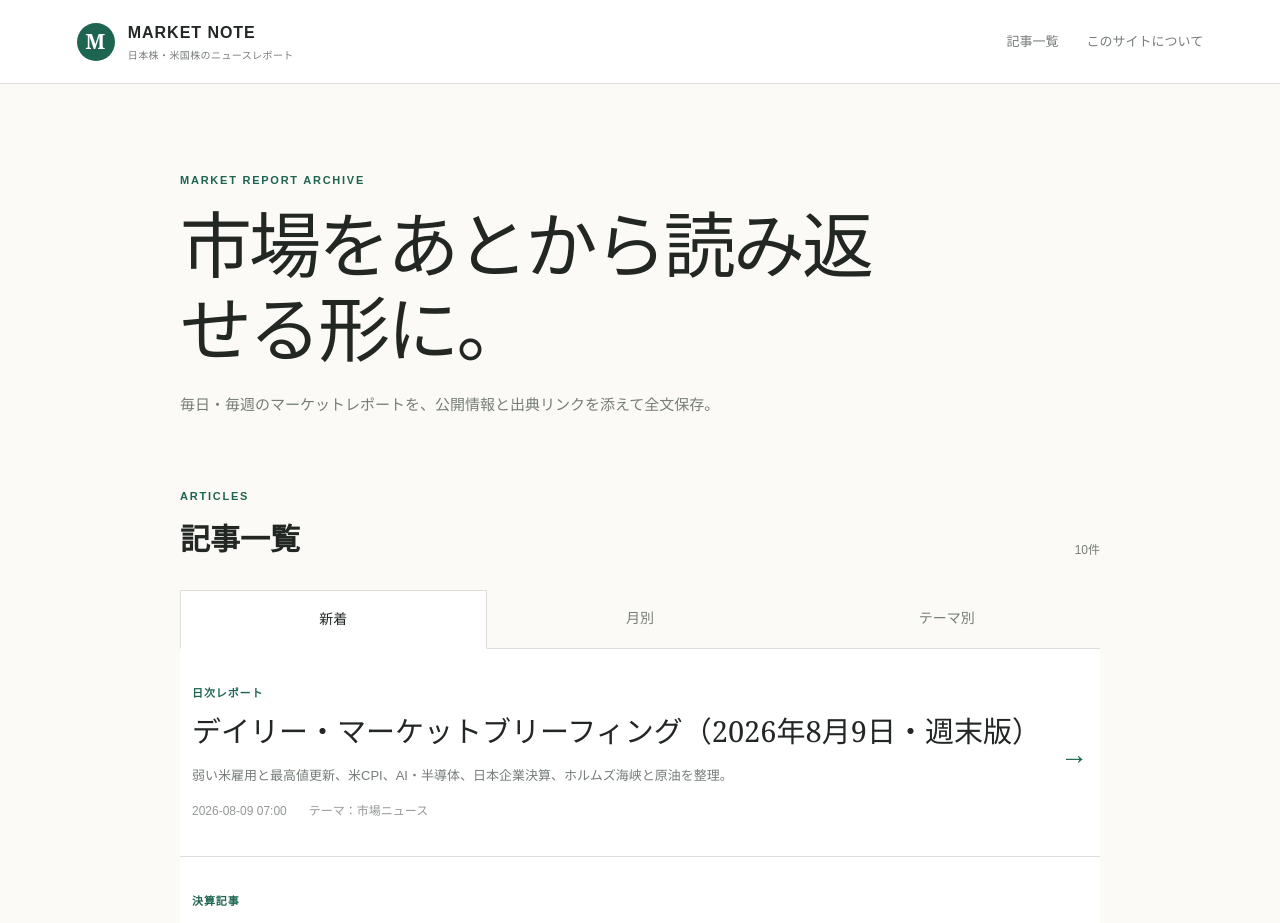
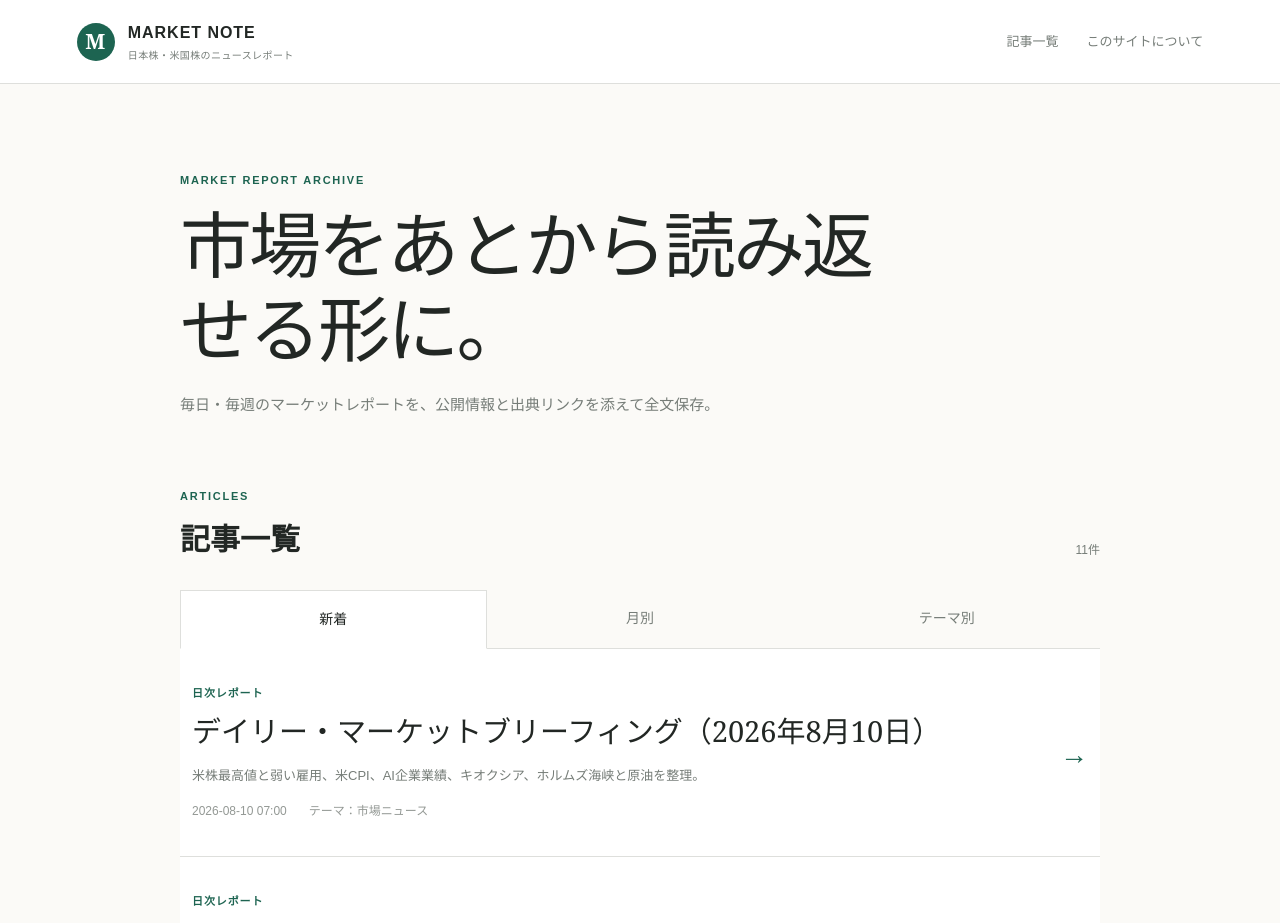
Before and after one commit to market-note-jp/market-note, a Next.js app: page / in a window 1280 px wide. Shown: the top 923 px of the page. Built offline with nearby package versions, Linux system fonts and the light colour scheme.

Commit message:
Add 2026-08-10 briefing to article list

```diff
--- a/app/page.tsx
+++ b/app/page.tsx
@@ -1,6 +1,15 @@
 import Link from "next/link";
 
 const articles = [
+  {
+    kind: "日次レポート",
+    date: "2026-08-10 07:00",
+    dateTime: "2026-08-10T07:00:00+09:00",
+    title: "デイリー・マーケットブリーフィング（2026年8月10日）",
+    excerpt:
+      "米株最高値と弱い雇用、米CPI、AI企業業績、キオクシア、ホルムズ海峡と原油を整理。",
+    href: "/articles/daily-2026-08-10",
+  },
   {
     kind: "日次レポート",
     date: "2026-08-09 07:00",
```
